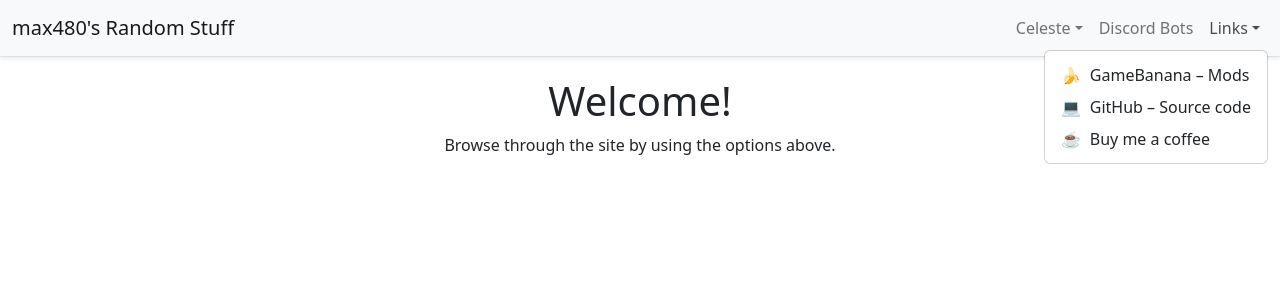
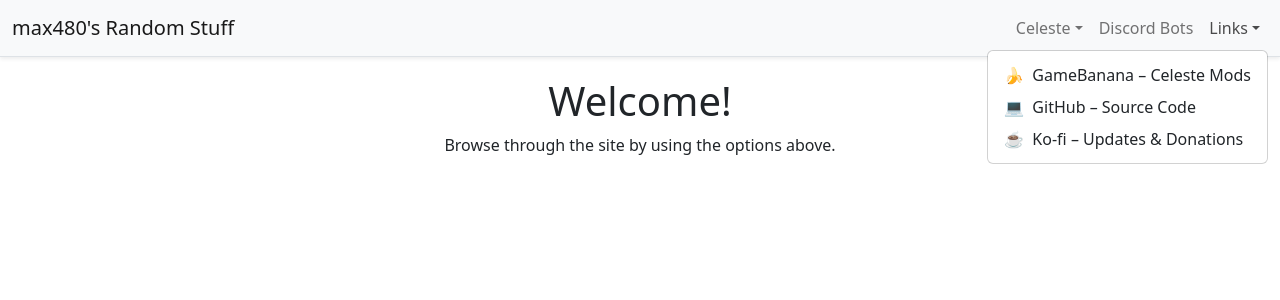
Before and after one commit to maddie480/RandomStuffWebsite, a Vue app in the folder front-vue/: page / in a window 1280 px wide. Both pictures are taken after a click on the button "Links". Shown: the top 300 px of the page. Built offline with nearby package versions, Linux system fonts and the light colour scheme.

Commit message:
Change Ko-fi link name

```diff
--- a/front-vue/src/App.vue
+++ b/front-vue/src/App.vue
@@ -130,7 +130,7 @@
                   class="dropdown-item"
                   href="https://gamebanana.com/members/1698143"
                   target="_blank"
-                  >&#x1F34C;&nbsp;&nbsp;GameBanana &#x2013; Mods</a
+                  >&#x1F34C;&nbsp;&nbsp;GameBanana &#x2013; Celeste Mods</a
                 >
               </li>
               <li>
@@ -138,7 +138,7 @@
                   class="dropdown-item"
                   href="https://github.com/max4805"
                   target="_blank"
-                  >&#x1F4BB;&nbsp;&nbsp;GitHub &#x2013; Source code</a
+                  >&#x1F4BB;&nbsp;&nbsp;GitHub &#x2013; Source Code</a
                 >
               </li>
               <li>
@@ -146,7 +146,7 @@
                   class="dropdown-item"
                   href="https://ko-fi.com/max480"
                   target="_blank"
-                  >&#x2615;&#xFE0F;&nbsp;&nbsp;Buy me a coffee</a
+                  >&#x2615;&#xFE0F;&nbsp;&nbsp;Ko-fi &#x2013; Updates & Donations</a
                 >
               </li>
             </ul>
```
Also changed, not shown: 1 other file (tests, documents, lock files or other folders).
